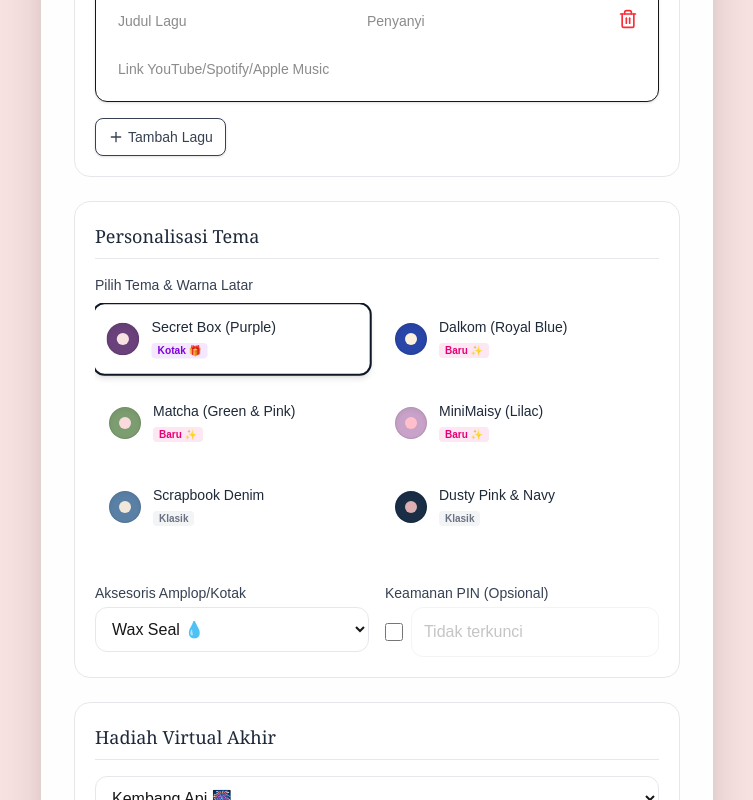
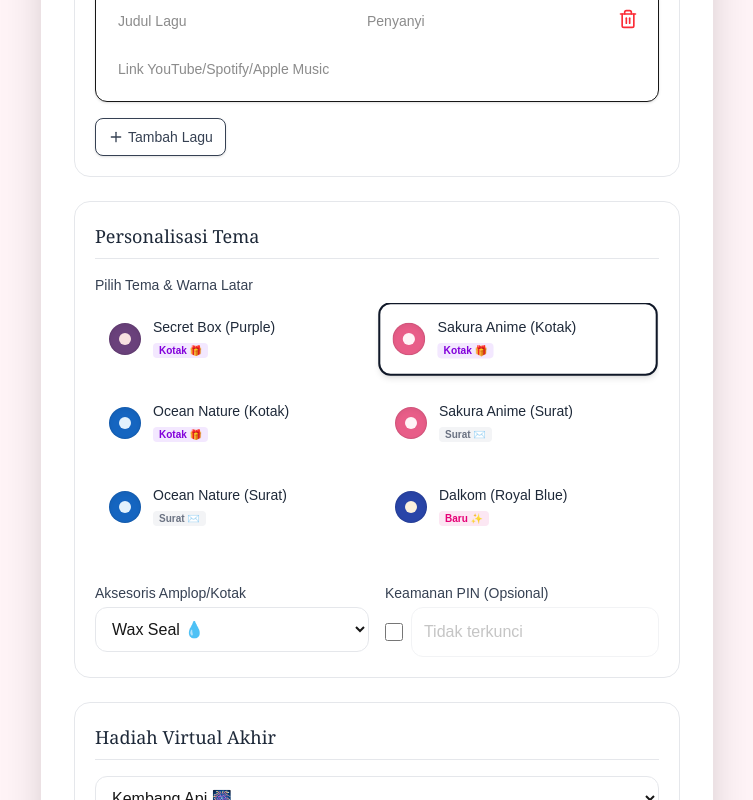
Before and after one commit to dwisatriaairlangga/Birthday-Suprise, a Next.js app: page /create in a window 1280 px wide. Shown: the part 890-1690 px from the top of the page, without its empty margins (263-1016 px from the left). Built offline with nearby package versions, Linux system fonts and the light colour scheme; no server answers.

Commit message:
Add files via upload

```diff
--- a/app/[slug]/page.tsx
+++ b/app/[slug]/page.tsx
@@ -6,22 +6,31 @@ import confetti from 'canvas-confetti';
 import html2canvas from 'html2canvas';
 import { supabase } from '@/lib/supabase';
 
-// TEMA DENGAN ACCENT COLOR
+// TEMA DENGAN ACCENT COLOR & WARNA KOTAK (JIKA BOX)
 const themes = {
-  secretBoxPurple: { name: 'Secret Box (Purple)', bg: '#F8E1E1', envelope: '#6A417B', text: 'text-white', accent: '#D5558B' },
-  dalkomBlue: { bg: '#FCF1DD', envelope: '#2945A8', text: 'text-white', accent: '#F78660' },
-  matchaPink: { bg: '#FADADD', envelope: '#7C9D70', text: 'text-white', accent: '#FDF5C9' },
-  lilacBubblegum: { bg: '#FFC0CB', envelope: '#C8A2C8', text: 'text-white', accent: '#FFF0F5' },
-  scrapbookBlue: { bg: '#F2E8D9', envelope: '#5A80A6', text: 'text-white', accent: '#F29CB0' },
-  dustyNavy: { bg: '#DDAEB2', envelope: '#1A2E46', text: 'text-white', accent: '#DDB24A' },
-  oliveGold: { bg: '#DDB24A', envelope: '#595F37', text: 'text-white', accent: '#F3E6D6' },
-  plumCream: { bg: '#F3E6D6', envelope: '#4F2C3A', text: 'text-white', accent: '#DDAEB2' },
-  orangeTeal: { bg: '#245D63', envelope: '#CA5B31', text: 'text-white', accent: '#EAE1CC' },
-  forestSand: { bg: '#EAE1CC', envelope: '#1D5139', text: 'text-white', accent: '#D3A95B' },
-  burgundyGold: { bg: '#D3A95B', envelope: '#6C1226', text: 'text-white', accent: '#F2E8D9' },
-  turquoiseCoral: { bg: '#F27E6A', envelope: '#007F86', text: 'text-white', accent: '#F2E8D9' },
-  lavenderSlate: { bg: '#585966', envelope: '#C1A8C5', text: 'text-gray-900', accent: '#DDAEB2' },
-  deepGreenBlush: { bg: '#F1CAD0', envelope: '#0B4A31', text: 'text-white', accent: '#F2E8D9' },
+  // --- TEMA KOTAK (BOX) ---
+  secretBoxPurple: { bg: '#F8E1E1', envelope: '#6A417B', text: 'text-white', accent: '#D5558B', boxInside: '#3E234A', boxLid: '#7F5192', boxBorder: '#4B2A59', boxBaseBorder: '#5A3568' },
+  sakuraPinkBox: { bg: '#FFF4F7', envelope: '#E85D88', text: 'text-white', accent: '#F28CA8', boxInside: '#8A2B47', boxLid: '#F27B9F', boxBorder: '#BA4366', boxBaseBorder: '#C94B72' },
+  oceanBlueBox: { bg: '#E3F2FD', envelope: '#1565C0', text: 'text-white', accent: '#4BA1D8', boxInside: '#082759', boxLid: '#2196F3', boxBorder: '#0D47A1', boxBaseBorder: '#115293' },
+
+  // --- TEMA SURAT (ENVELOPE) ---
+  sakuraPink: { bg: '#FFF4F7', envelope: '#E85D88', text: 'text-white', accent: '#F28CA8', boxInside: '#8A2B47', boxLid: '#F27B9F', boxBorder: '#BA4366', boxBaseBorder: '#C94B72' },
+  oceanBlue: { bg: '#E3F2FD', envelope: '#1565C0', text: 'text-white', accent: '#4BA1D8', boxInside: '#082759', boxLid: '#2196F3', boxBorder: '#0D47A1', boxBaseBorder: '#115293' },
+
+  // --- TEMA REGULER ---
+  dalkomBlue: { bg: '#FCF1DD', envelope: '#2945A8', text: 'text-white', accent: '#F78660', boxInside: '#1C2F7A', boxLid: '#3C5DCC', boxBorder: '#223A96', boxBaseBorder: '#263F9E' },
+  matchaPink: { bg: '#FADADD', envelope: '#7C9D70', text: 'text-white', accent: '#FDF5C9', boxInside: '#5F7B4C', boxLid: '#96B77B', boxBorder: '#4D6F43', boxBaseBorder: '#597A4D' },
+  lilacBubblegum: { bg: '#FFC0CB', envelope: '#C8A2C8', text: 'text-white', accent: '#FFF0F5', boxInside: '#9C7AA5', boxLid: '#D9B5DE', boxBorder: '#8A6496', boxBaseBorder: '#9370A3' },
+  scrapbookBlue: { bg: '#F2E8D9', envelope: '#5A80A6', text: 'text-white', accent: '#F29CB0', boxInside: '#355C7D', boxLid: '#7EA3C0', boxBorder: '#2E4E6A', boxBaseBorder: '#3B5F82' },
+  dustyNavy: { bg: '#DDAEB2', envelope: '#1A2E46', text: 'text-white', accent: '#DDB24A', boxInside: '#111F31', boxLid: '#2E496C', boxBorder: '#16293E', boxBaseBorder: '#1A314F' },
+  oliveGold: { bg: '#DDB24A', envelope: '#595F37', text: 'text-white', accent: '#F3E6D6', boxInside: '#3E4328', boxLid: '#7B8052', boxBorder: '#2E3822', boxBaseBorder: '#3B422C' },
+  plumCream: { bg: '#F3E6D6', envelope: '#4F2C3A', text: 'text-white', accent: '#DDAEB2', boxInside: '#2F1A24', boxLid: '#7A495E', boxBorder: '#2B1720', boxBaseBorder: '#3B2331' },
+  orangeTeal: { bg: '#245D63', envelope: '#CA5B31', text: 'text-white', accent: '#EAE1CC', boxInside: '#12454D', boxLid: '#E06D43', boxBorder: '#9F3A21', boxBaseBorder: '#BE4F2B' },
+  forestSand: { bg: '#EAE1CC', envelope: '#1D5139', text: 'text-white', accent: '#D3A95B', boxInside: '#123C2D', boxLid: '#2F7759', boxBorder: '#0E2E24', boxBaseBorder: '#184E3E' },
+  burgundyGold: { bg: '#D3A95B', envelope: '#6C1226', text: 'text-white', accent: '#F2E8D9', boxInside: '#450E1B', boxLid: '#842234', boxBorder: '#3E0A16', boxBaseBorder: '#561625' },
+  turquoiseCoral: { bg: '#F27E6A', envelope: '#007F86', text: 'text-white', accent: '#F2E8D9', boxInside: '#005E63', boxLid: '#1AA1A7', boxBorder: '#00515B', boxBaseBorder: '#006972' },
+  lavenderSlate: { bg: '#585966', envelope: '#C1A8C5', text: 'text-gray-900', accent: '#DDAEB2', boxInside: '#484B5B', boxLid: '#CDB4D1', boxBorder: '#6A6473', boxBaseBorder: '#7B7382' },
+  deepGreenBlush: { bg: '#F1CAD0', envelope: '#0B4A31', text: 'text-white', accent: '#F2E8D9', boxInside: '#0A3627', boxLid: '#2C7D64', boxBorder: '#0B2F25', boxBaseBorder: '#154D3F' },
 };
 
 const getEmbedData = (url: string) => {
@@ -197,6 +206,9 @@ export default function LetterPage({ params }: { params: Promise<{ slug: string
   const isDarkScene = stage === 'gift' && data.giftType === 'bungaTumbuh';
   const paragraphs = data.content ? data.content.split('\n').filter((p: string) => p.trim() !== '') : [];
 
+  // PENGECEKAN APAKAH TEMA MENGGUNAKAN BOX 3D
+  const isBoxTheme = data.theme.includes('Box');
+
   return (
     <main
       className={`min-h-screen flex flex-col items-center justify-center p-4 md:p-8 relative overflow-x-hidden transition-colors duration-1000 py-10 md:py-16 pb-32 md:pb-24 ${isDarkScene ? 'bg-black' : ''}`}
@@ -242,8 +254,8 @@ export default function LetterPage({ params }: { params: Promise<{ slug: string
             <AnimatePresence>
               {stage === 'envelope' && (
                 <>
-                  {data.theme === 'secretBoxPurple' ? (
-                    // TAMPILAN KHUSUS: SECRET BOX UNGU 3D-ish
+                  {isBoxTheme ? (
+                    // --- TAMPILAN KHUSUS: SECRET BOX 3D DINAMIS MENGIKUTI WARNA TEMA ---
                     <motion.div initial={{ scale: 0.9, opacity: 0 }} animate={{ scale: 1, opacity: 1 }} exit={{ scale: 1.1, opacity: 0, y: -50 }} className="flex flex-col items-center cursor-pointer z-20 group" onClick={openEnvelope}>
                       <div className="relative w-64 h-56 sm:w-72 sm:h-64 flex items-end justify-center transition-transform hover:scale-105">
 
@@ -251,39 +263,40 @@ export default function LetterPage({ params }: { params: Promise<{ slug: string
                         <div className="absolute bottom-0 w-48 h-10 bg-black/20 blur-xl rounded-full"></div>
 
                         {/* Interior kotak (Kertas surat yang menyembul) */}
-                        <div className="absolute bottom-16 w-52 sm:w-60 h-28 bg-[#3E234A] rounded-t-md z-0 overflow-hidden flex items-end justify-center">
+                        <div className="absolute bottom-16 w-52 sm:w-60 h-28 rounded-t-md z-0 overflow-hidden flex items-end justify-center" style={{ backgroundColor: (activeTheme as any).boxInside || '#3E234A' }}>
                            <div className="w-40 h-20 bg-white/95 rounded-t-md translate-y-4 group-hover:translate-y-1 transition-transform duration-500 shadow-inner">
                              <div className="w-full h-4 border-b-2 border-dashed border-gray-300 mt-2"></div>
                            </div>
                         </div>
 
                         {/* Tutup Kotak (Lid) - Terbuka saat hover */}
-                        <div className="absolute top-6 sm:top-8 w-60 sm:w-68 h-20 sm:h-24 bg-[#7F5192] rounded-sm shadow-2xl z-20 transition-all duration-700 group-hover:-translate-y-12 group-hover:-rotate-3 flex flex-col items-center justify-center border-b-8 border-[#4B2A59]">
-                           <Sparkles className="w-6 h-6 text-pink-300 absolute top-2 right-2 opacity-50" />
+                        <div className="absolute top-6 sm:top-8 w-60 sm:w-68 h-20 sm:h-24 rounded-sm shadow-2xl z-20 transition-all duration-700 group-hover:-translate-y-12 group-hover:-rotate-3 flex flex-col items-center justify-center border-b-8" style={{ backgroundColor: activeTheme.boxLid, borderColor: activeTheme.boxBorder }}>
+                           <Sparkles className="w-6 h-6 text-white/50 absolute top-2 right-2 opacity-50" />
                            <span className="text-white font-serif font-black text-2xl tracking-widest opacity-90 drop-shadow-md">Secret Box</span>
                         </div>
 
                         {/* Dasar Kotak */}
-                        <div className="w-56 sm:w-64 h-32 sm:h-36 bg-[#6A417B] rounded-b-xl shadow-xl relative z-10 flex items-center justify-center border-t-4 border-[#5A3568]">
+                        <div className="w-56 sm:w-64 h-32 sm:h-36 rounded-b-xl shadow-xl relative z-10 flex items-center justify-center border-t-4" style={{ backgroundColor: activeTheme.envelope, borderColor: activeTheme.boxBaseBorder }}>
                           <Heart className="w-10 h-10 text-white/10" />
-                          <div className="absolute bottom-2 right-2 sm:bottom-3 sm:right-3 text-white/60 drop-shadow-md z-10">
-                            {/* Mempertahankan Aksesoris Pengirim Jika Ada */}
-                            {data.accessory === 'waxseal' && <Droplet className="w-7 h-7 text-red-400" fill="currentColor" />}
-                            {data.accessory === 'pita' && <Ribbon className="w-7 h-7 text-pink-300" />}
-                            {data.accessory === 'bunga' && <Flower2 className="w-7 h-7" />}
-                            {data.accessory === 'prangko' && <Stamp className="w-7 h-7" />}
-                            {data.accessory === 'kunci' && <Key className="w-7 h-7 text-yellow-400" />}
-                            {data.accessory === 'feather' && <Feather className="w-7 h-7" />}
-                            {data.accessory === 'sparkles' && <Sparkles className="w-7 h-7 text-yellow-300" />}
-                            {data.accessory === 'heart' && <Heart className="w-7 h-7 text-rose-400" fill="currentColor" />}
-                            {data.accessory === 'paperclip' && <Paperclip className="w-7 h-7" />}
+
+                          {/* Aksesoris Ornamen yang Dipilih Pengirim */}
+                          <div className="absolute bottom-2 right-2 sm:bottom-4 sm:right-4 text-white/90 drop-shadow-md z-10">
+                            {data.accessory === 'waxseal' && <Droplet className="w-8 h-8 text-red-400" fill="currentColor" />}
+                            {data.accessory === 'pita' && <Ribbon className="w-9 h-9 text-white" fill="currentColor" />}
+                            {data.accessory === 'bunga' && <Flower2 className="w-8 h-8 text-pink-200" />}
+                            {data.accessory === 'prangko' && <Stamp className="w-8 h-8 text-white" />}
+                            {data.accessory === 'kunci' && <Key className="w-8 h-8 text-yellow-300" />}
+                            {data.accessory === 'feather' && <Feather className="w-8 h-8 text-white" />}
+                            {data.accessory === 'sparkles' && <Sparkles className="w-8 h-8 text-yellow-300" />}
+                            {data.accessory === 'heart' && <Heart className="w-9 h-9 text-rose-400" fill="currentColor" />}
+                            {data.accessory === 'paperclip' && <Paperclip className="w-8 h-8 text-white" />}
                           </div>
                         </div>
                       </div>
-                      <p className={`mt-6 sm:mt-8 font-serif text-base sm:text-lg text-purple-900 text-center font-bold animate-pulse mix-blend-difference`}>Ketuk untuk membuka</p>
+                      <p className={`mt-6 sm:mt-8 font-serif text-base sm:text-lg text-center font-bold animate-pulse mix-blend-difference`} style={{ color: activeTheme.envelope }}>Ketuk untuk membuka</p>
                     </motion.div>
                   ) : (
-                    // TAMPILAN KLASIK: AMPLOP BIASA UNTUK TEMA LAINNYA
+                    // --- TAMPILAN KLASIK: AMPLOP BIASA UNTUK TEMA SURAT ---
                     <motion.div initial={{ scale: 0.9, opacity: 0 }} animate={{ scale: 1, opacity: 1 }} exit={{ scale: 1.1, opacity: 0, y: -50 }} className="flex flex-col items-center cursor-pointer z-20 group" onClick={openEnvelope}>
                       <div className="w-64 h-44 sm:w-72 sm:h-52 rounded-xl shadow-2xl relative flex items-center justify-center transition-transform group-hover:scale-105" style={{ backgroundColor: activeTheme.envelope }}>
                         <div className="absolute top-2 right-2 sm:top-3 sm:right-3 text-white/60 drop-shadow-md z-10">
--- a/app/create/page.tsx
+++ b/app/create/page.tsx
@@ -6,13 +6,19 @@ import { supabase } from '@/lib/supabase';
 
 // DAFTAR TEMA DENGAN DETAIL WARNA UNTUK VISUAL CARD
 const themes = {
-  // Tema Baru (Secret Box)
+  // --- OPSI KOTAK (BOX 3D) ---
   secretBoxPurple: { name: 'Secret Box (Purple)', bg: '#F8E1E1', preview: '#6A417B', badge: 'Kotak 🎁' },
-  // Tema Baru
+  sakuraPinkBox: { name: 'Sakura Anime (Kotak)', bg: '#FFF4F7', preview: '#E85D88', badge: 'Kotak 🎁' },
+  oceanBlueBox: { name: 'Ocean Nature (Kotak)', bg: '#E3F2FD', preview: '#1565C0', badge: 'Kotak 🎁' },
+
+  // --- OPSI SURAT (ENVELOPE KLASIK) ---
+  sakuraPink: { name: 'Sakura Anime (Surat)', bg: '#FFF4F7', preview: '#E85D88', badge: 'Surat ✉️' },
+  oceanBlue: { name: 'Ocean Nature (Surat)', bg: '#E3F2FD', preview: '#1565C0', badge: 'Surat ✉️' },
+
+  // --- TEMA REGULER ---
   dalkomBlue: { name: 'Dalkom (Royal Blue)', bg: '#FCF1DD', preview: '#2945A8', badge: 'Baru ✨' },
   matchaPink: { name: 'Matcha (Green & Pink)', bg: '#FADADD', preview: '#7C9D70', badge: 'Baru ✨' },
   lilacBubblegum: { name: 'MiniMaisy (Lilac)', bg: '#FFC0CB', preview: '#C8A2C8', badge: 'Baru ✨' },
-  // Tema Klasik
   scrapbookBlue: { name: 'Scrapbook Denim', bg: '#F2E8D9', preview: '#5A80A6', badge: 'Klasik' },
   dustyNavy: { name: 'Dusty Pink & Navy', bg: '#DDAEB2', preview: '#1A2E46', badge: 'Klasik' },
   oliveGold: { name: 'Olive & Gold', bg: '#DDB24A', preview: '#595F37', badge: 'Klasik' },
@@ -28,7 +34,7 @@ const themes = {
 export default function CreateLetter() {
   const [formData, setFormData] = useState({
     sender: '', receiver: '', content: '', giftType: 'confetti',
-    theme: 'secretBoxPurple', accessory: 'pita', giftMessage: '',
+    theme: 'sakuraPinkBox', accessory: 'pita', giftMessage: '',
     photos: [] as string[],
     photoLayout: 'polaroid',
     wallMessages: [] as { name: string, message: string }[],
@@ -106,8 +112,8 @@ export default function CreateLetter() {
     }
   };
 
-  const activeBg = themes[formData.theme as keyof typeof themes]?.bg || themes.dalkomBlue.bg;
-  const activePreviewColor = themes[formData.theme as keyof typeof themes]?.preview || '#000000';
+  const activeBg = themes[formData.theme as keyof typeof themes]?.bg || themes.sakuraPinkBox.bg;
+  const activePreviewColor = themes[formData.theme as keyof typeof themes]?.preview || '#E85D88';
 
   return (
     <main className="min-h-screen py-8 px-4 md:py-12 flex justify-center items-center transition-colors duration-1000" style={{ backgroundColor: activeBg }}>
```
